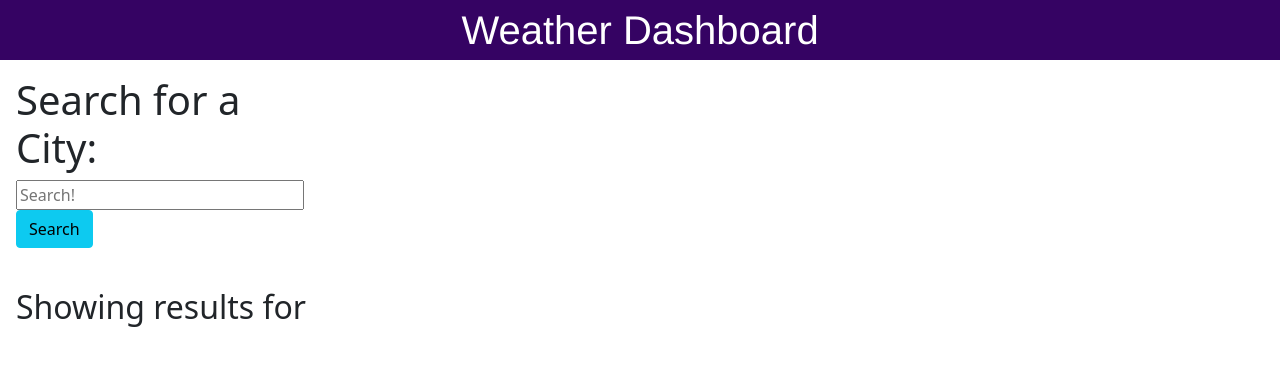
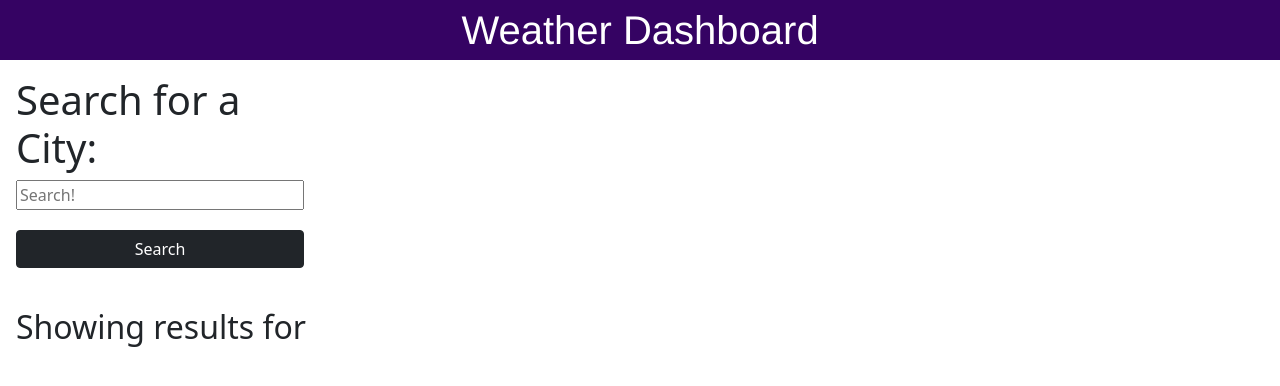
Before and after one commit to Sarmoros/Weather-Dashboard, a plain HTML site: page index.html in a window 1280 px wide. Drawn offline with nearby package versions, Linux system fonts and the light colour scheme.

Commit message:
added javascript code

```diff
--- a/assets/script.js
+++ b/assets/script.js
@@ -0,0 +1 @@
+var APIKey = "https://api.openweathermap.org/data/2.5/forecast?lat={lat}&lon={lon}&appid={4e6e807ee59834126e8fdbcfad716167}";
--- a/assets/style.css
+++ b/assets/style.css
@@ -5,3 +5,7 @@ header {
     background-color: rgb(53, 3, 99);
     color: white;
 }
+
+button {
+    margin-top: 20px;
+}
--- a/index.html
+++ b/index.html
@@ -11,13 +11,12 @@
 
 <body>
     <header>Weather Dashboard</header>
-    </div>
     <div class="flex-row align-start align-stretch-md align-content-start align-content-stretch-md min-100-vh ">
         <div class="col-12 col-md-3 p-3">
           <h1>Search for a City:</h1>
           <form id="search-form" class="mb-2">
             <input id="search-input" class="form-input w-100" type="text" placeholder="Search!">
-            <button class="btn btn-info btn-block">Search</button>
+            <button class="btn btn-info btn-block btn-dark d-grid gap-2 col-12 mx-auto">Search</button>
           </form>
         </div>
 
@@ -25,4 +24,7 @@
           <h2>Showing results for <span id="result-text"></span></h2>
           <div id="result-content"></div>
         </div>
+        <script src="./assets/script.js"></script>
 </body>
+
+</html>
```
